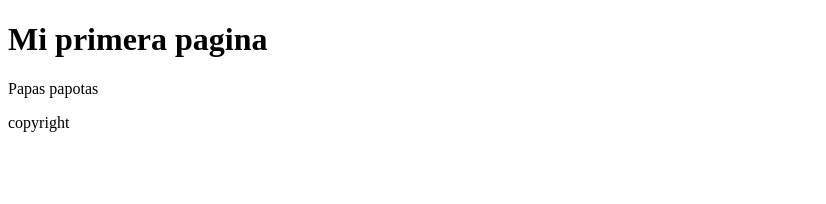
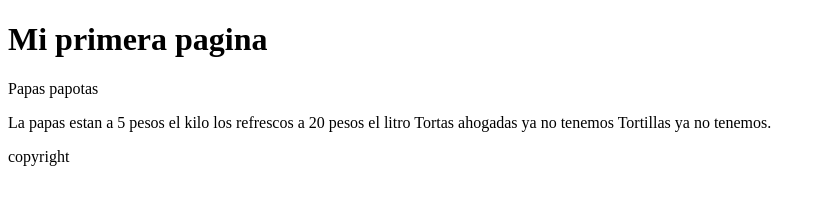
Before and after one commit to Rnewix/Rnewix, a plain HTML site: page index.html in a window 1280 px wide. Shown: the whole page, without its empty margins (0-826 px from the left). Drawn offline with Linux system fonts and the light colour scheme.

Commit message:
colocando productos al la pagina

```diff
--- a/index.html
+++ b/index.html
@@ -13,6 +13,13 @@
     </header>
     <section>
         <p>Papas papotas</p>
+        <article>
+            <p>La papas estan a 5 pesos el kilo
+                los refrescos a 20 pesos el litro
+                Tortas ahogadas ya no tenemos
+                Tortillas ya no tenemos.
+            </p>
+        </article>
     </section>
     <footer>
         <p>copyright</p>
```
